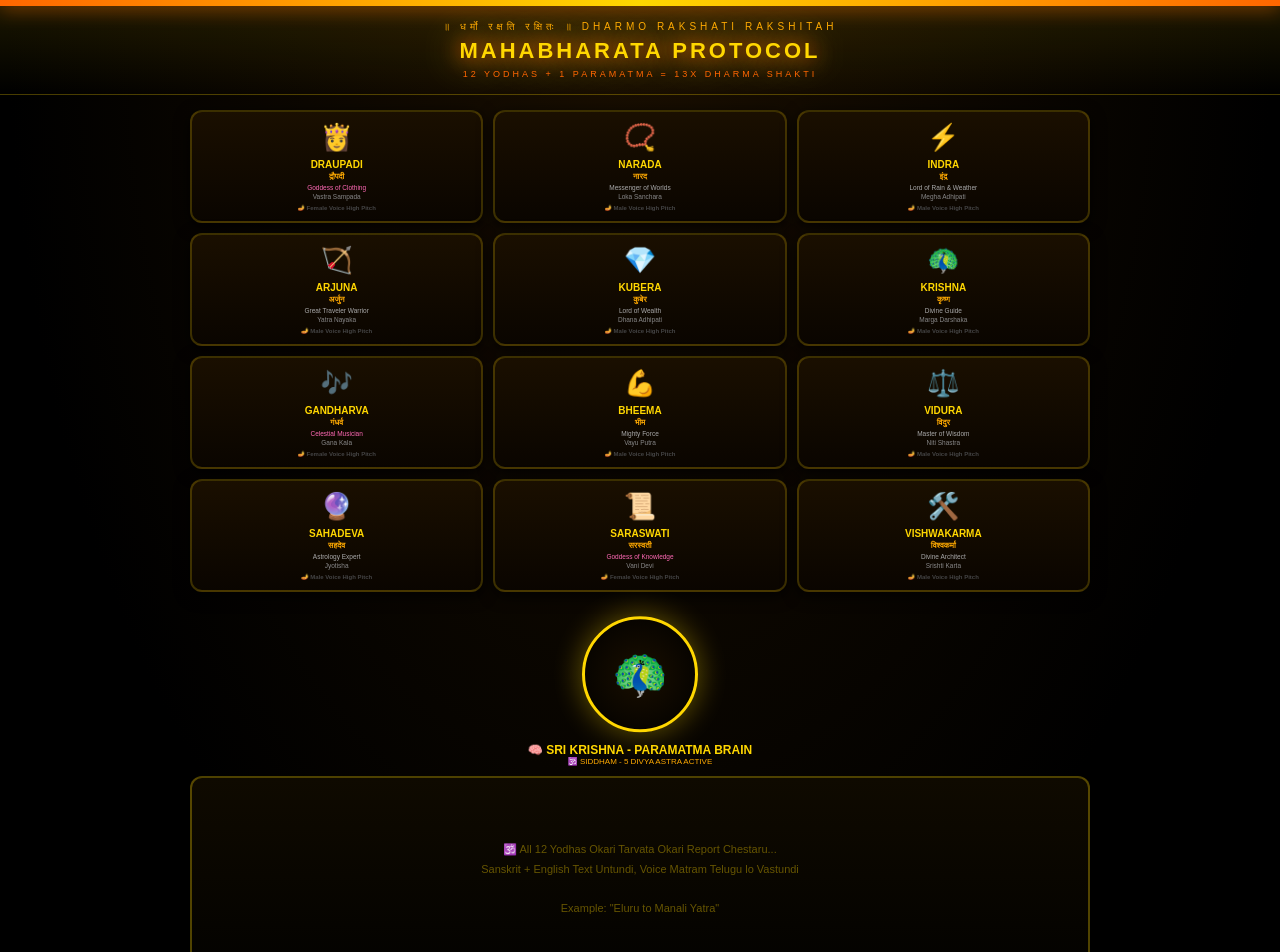
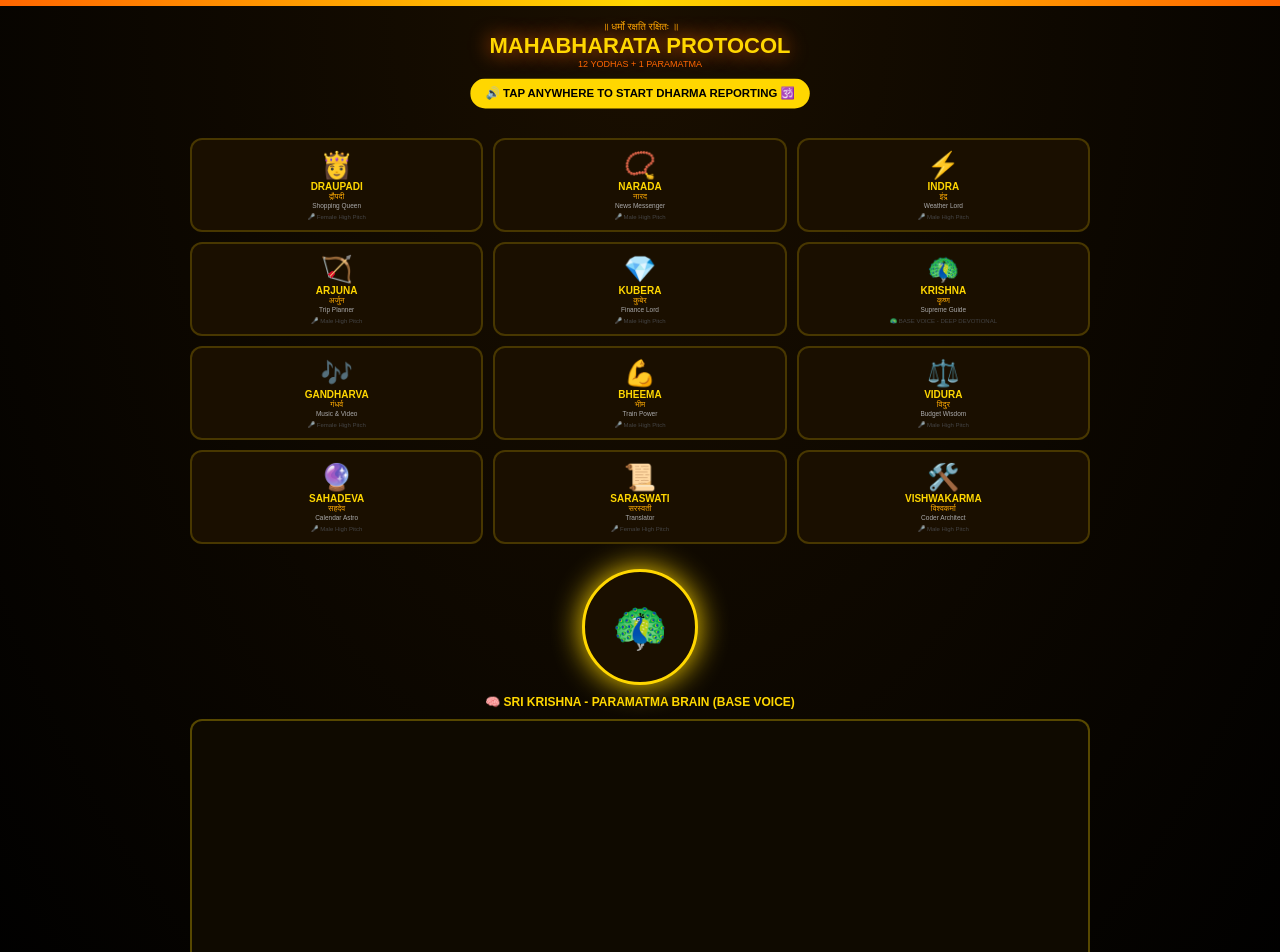
Before and after one commit to Narasimha-cyber/AvenJarvis, a Next.js app: page / in a window 1280 px wide. Shown: the top 952 px of the page. Built offline with nearby package versions, Linux system fonts and the light colour scheme.

Commit message:
Refactor page.js with agent updates and voice handling

```diff
--- a/app/page.js
+++ b/app/page.js
@@ -1,19 +1,19 @@
 "use client";
-import { useState, useEffect } from "react";
+import { useState, useEffect, useRef } from "react";
 
 const AGENTS = [
-  { id: 1, name: "SHOPPING", char: "DRAUPADI", icon: "👸", gender: "female", role: "Vastra Sampada", color: "#ff1493", sanskrit: "द्रौपदी", eng: "Goddess of Clothing", tel: "Vastra Devatha Draupadi" },
-  { id: 2, name: "NEWS", char: "NARADA", icon: "📿", gender: "male", role: "Loka Sanchara", color: "#ffaa00", sanskrit: "नारद", eng: "Messenger of Worlds", tel: "Loka Sanchari Narada Maharshi" },
-  { id: 3, name: "WEATHER", char: "INDRA", icon: "⚡", gender: "male", role: "Megha Adhipati", color: "#00d4ff", sanskrit: "इंद्र", eng: "Lord of Rain & Weather", tel: "Varsha Devudu Indra" },
-  { id: 4, name: "TRIP", char: "ARJUNA", icon: "🏹", gender: "male", role: "Yatra Nayaka", color: "#ffffff", sanskrit: "अर्जुन", eng: "Great Traveler Warrior", tel: "Maha Yatri Arjuna" },
-  { id: 5, name: "FINANCE", char: "KUBERA", icon: "💎", gender: "male", role: "Dhana Adhipati", color: "#ffd700", sanskrit: "कुबेर", eng: "Lord of Wealth", tel: "Dhana Devudu Kubera" },
-  { id: 6, name: "MAPS", char: "KRISHNA", icon: "🦚", gender: "male", role: "Marga Darshaka", color: "#0080ff", sanskrit: "कृष्ण", eng: "Divine Guide", tel: "Marga Darshi Sri Krishna" },
-  { id: 7, name: "YOUTUBE", char: "GANDHARVA", icon: "🎶", gender: "female", role: "Gana Kala", color: "#ff00ff", sanskrit: "गंधर्व", eng: "Celestial Musician", tel: "Gana Kala Gandharva Devi" },
-  { id: 8, name: "TRAIN", char: "BHEEMA", icon: "💪", gender: "male", role: "Vayu Putra", color: "#ff4500", sanskrit: "भीम", eng: "Mighty Force", tel: "Bala Shali Bheema" },
-  { id: 9, name: "BUDGET", char: "VIDURA", icon: "⚖️", gender: "male", role: "Niti Shastra", color: "#00ff88", sanskrit: "विदुर", eng: "Master of Wisdom", tel: "Niti Shastri Vidura" },
-  { id: 10, name: "CALENDAR", char: "SAHADEVA", icon: "🔮", gender: "male", role: "Jyotisha", color: "#aa00ff", sanskrit: "सहदेव", eng: "Astrology Expert", tel: "Jyotisha Shastri Sahadeva" },
-  { id: 11, name: "TRANSLATE", char: "SARASWATI", icon: "📜", gender: "female", role: "Vani Devi", color: "#fffacd", sanskrit: "सरस्वती", eng: "Goddess of Knowledge", tel: "Vani Devi Saraswati" },
-  { id: 12, name: "CODE", char: "VISHWAKARMA", icon: "🛠️", gender: "male", role: "Srishti Karta", color: "#ff6600", sanskrit: "विश्वकर्मा", eng: "Divine Architect", tel: "Srishti Karta Vishwakarma" },
+  { id: 1, name: "SHOPPING", char: "DRAUPADI", icon: "👸", gender: "female", tel: "Vastra Devatha Draupadi garu", sanskrit: "द्रौपदी", eng: "Shopping Queen" },
+  { id: 2, name: "NEWS", char: "NARADA", icon: "📿", gender: "male", tel: "Loka Sanchari Narada Maharshi garu", sanskrit: "नारद", eng: "News Messenger" },
+  { id: 3, name: "WEATHER", char: "INDRA", icon: "⚡", gender: "male", tel: "Varsha Devudu Indra garu", sanskrit: "इंद्र", eng: "Weather Lord" },
+  { id: 4, name: "TRIP", char: "ARJUNA", icon: "🏹", gender: "male", tel: "Maha Yatri Arjuna garu", sanskrit: "अर्जुन", eng: "Trip Planner" },
+  { id: 5, name: "FINANCE", char: "KUBERA", icon: "💎", gender: "male", tel: "Dhana Devudu Kubera garu", sanskrit: "कुबेर", eng: "Finance Lord" },
+  { id: 6, name: "MAPS", char: "KRISHNA", icon: "🦚", gender: "male", tel: "Marga Darshi Sri Krishna garu", sanskrit: "कृष्ण", eng: "Supreme Guide", isKrishna: true },
+  { id: 7, name: "YOUTUBE", char: "GANDHARVA", icon: "🎶", gender: "female", tel: "Gana Kala Gandharva Devi garu", sanskrit: "गंधर्व", eng: "Music & Video" },
+  { id: 8, name: "TRAIN", char: "BHEEMA", icon: "💪", gender: "male", tel: "Bala Shali Bheema garu", sanskrit: "भीम", eng: "Train Power" },
+  { id: 9, name: "BUDGET", char: "VIDURA", icon: "⚖️", gender: "male", tel: "Niti Shastri Vidura garu", sanskrit: "विदुर", eng: "Budget Wisdom" },
+  { id: 10, name: "CALENDAR", char: "SAHADEVA", icon: "🔮", gender: "male", tel: "Jyotisha Sahadeva garu", sanskrit: "सहदेव", eng: "Calendar Astro" },
+  { id: 11, name: "TRANSLATE", char: "SARASWATI", icon: "📜", gender: "female", tel: "Vani Devi Saraswati garu", sanskrit: "सरस्वती", eng: "Translator" },
+  { id: 12, name: "CODE", char: "VISHWAKARMA", icon: "🛠️", gender: "male", tel: "Srishti Karta Vishwakarma garu", sanskrit: "विश्वकर्मा", eng: "Coder Architect" },
 ];
 
 export default function Home() {
@@ -22,169 +22,153 @@ export default function Home() {
   const [activeAgent, setActiveAgent] = useState(null);
   const [brainActive, setBrainActive] = useState(false);
   const [voices, setVoices] = useState([]);
-  const [introDone, setIntroDone] = useState(false);
+  const [started, setStarted] = useState(false);
+  const startedRef = useRef(false);
 
   useEffect(() => {
-    const loadVoices = () => setVoices(window.speechSynthesis.getVoices());
-    loadVoices();
-    window.speechSynthesis.onvoiceschanged = loadVoices;
+    const load = () => setVoices(window.speechSynthesis.getVoices());
+    load();
+    window.speechSynthesis.onvoiceschanged = load;
+    // Force load on click anywhere if blocked
+    const unlock = () => { window.speechSynthesis.getVoices(); };
+    window.addEventListener("click", unlock, { once: true });
+    return () => window.removeEventListener("click", unlock);
   }, []);
 
-  // TELUGU VOICE - ONE AFTER ONE (No Overlap)
-  const speakTelugu = (text, gender) => {
+  const speak = (text, gender, isKrishna = false) => {
     return new Promise((resolve) => {
       if (!('speechSynthesis' in window)) { resolve(); return; }
       window.speechSynthesis.cancel();
-      const utter = new SpeechSynthesisUtterance(text);
+      const u = new SpeechSynthesisUtterance(text);
 
-      // Try to find Telugu voice
-      let telVoice = voices.find(v => v.lang.includes("te") || v.lang.includes("te-IN"));
-      let femaleVoice = voices.find(v => v.name.toLowerCase().includes("female") || v.name.includes("Zira") || v.name.includes("Google") && v.name.includes("Telugu"));
-      let maleVoice = voices.find(v => v.name.toLowerCase().includes("male") || v.name.includes("David"));
-
-      if (telVoice) utter.voice = telVoice;
-      else if (gender === "female" && femaleVoice) utter.voice = femaleVoice;
-      else if (maleVoice) utter.voice = maleVoice;
-
-      utter.lang = telVoice? "te-IN" : "te-IN"; // Force Telugu
-      utter.volume = 1.0;
-      utter.rate = 0.9; // Slow for Telugu clarity
-      utter.pitch = gender === "female"? 1.6 : 1.1; // High pitch as you asked
-
-      utter.onend = () => { setTimeout(resolve, 400); }; // Gap after each
-      utter.onerror = () => resolve();
-
-      window.speechSynthesis.speak(utter);
+      // VOICE SELECTION - FIXED
+      let v = null;
+      if (isKrishna) {
+        v = voices.find(x => x.name.includes("Microsoft") && x.name.includes("David")) || voices.find(x => x.lang.includes("en-US") && x.name.toLowerCase().includes("male")) || voices[0];
+        u.pitch = 0.8; u.rate = 0.85; // Deep devotional for Krishna
+      } else if (gender === "female") {
+        v = voices.find(x => x.name.includes("Zira") || x.name.includes("Samantha") || x.lang.includes("te-IN") && x.name.toLowerCase().includes("female")) || voices.find(x => x.lang.includes("en-IN") && x.name.toLowerCase().includes("female")) || null;
+        u.pitch = 1.6; u.rate = 0.95; // High pitch female
+      } else {
+        v = voices.find(x => x.name.includes("David") || x.lang.includes("en-IN") && x.name.toLowerCase().includes("male")) || voices[0];
+        u.pitch = 1.1; u.rate = 0.95; // High pitch male
+      }
+      if (v) u.voice = v;
+      u.lang = voices.find(x => x.lang.includes("te-IN"))? "te-IN" : "en-IN";
+      u.volume = 1.0;
+      u.onend = () => setTimeout(resolve, 600);
+      u.onerror = () => resolve();
+      window.speechSynthesis.speak(u);
     });
   };
 
-  // SEQUENTIAL REPORTING - ONE COMPLETE THEN NEXT
+  // AUTO REPORT - FIXED WITH USER INTERACTION FALLBACK
   useEffect(() => {
-    if (introDone || voices.length === 0) return;
+    if (startedRef.current || voices.length === 0) return;
 
-    const startSequence = async () => {
-      await speakTelugu("Dharmo Rakshati Rakshitah. Pannendu mandi Maha Yodhulu siddham ayyaru Prabhu.", "male");
+    const run = async () => {
+      if (startedRef.current) return;
+      startedRef.current = true;
+      setStarted(true);
+
+      await speak("Dharmo Rakshati Rakshitah. Pannendu mandi Maha Yodhulu siddam ayyaru Prabhu.", "male", false);
 
       for (let i = 0; i < AGENTS.length; i++) {
         const ag = AGENTS[i];
         setActiveAgent(ag.id);
         setBrainActive(false);
-        // TELUGU VOICE FULL
-        await speakTelugu(`${ag.tel} garu, ${ag.role} agent, Seva ku siddham.`, ag.gender);
+        await speak(`${ag.tel} seva ku siddam. ${ag.sanskrit}.`, ag.gender, ag.isKrishna || false);
       }
 
       setActiveAgent(null);
       setBrainActive(true);
-      await speakTelugu("Nenu Sri Krishna ni, Partha Sarathi. Antha siddham ayyindi. Mee aagya kosam eduru choosthunnanu.", "male");
+      await speak("Nenu Sri Krishna ni, Partha Sarathi. Nenu meeku margam chupisthanu. Mee aagya kosam eduru choosthunanu. Bhakthi tho adagandi.", "male", true);
       setBrainActive(false);
-      setIntroDone(true);
     };
 
-    const timer = setTimeout(startSequence, 1200);
-    return () => clearTimeout(timer);
-  }, [voices, introDone]);
+    // Try auto after 1.5 sec
+    const t = setTimeout(run, 1500);
+    return () => clearTimeout(t);
+  }, [voices]);
+
+  // Manual start if auto blocked by browser
+  const manualStart = async () => {
+    if (started) return;
+    if (startedRef.current) return;
+    startedRef.current = true;
+    setStarted(true);
+    await speak("Dharmo Rakshati Rakshitah. Pannendu mandi siddam.", "male", false);
+    for (let ag of AGENTS) {
+      setActiveAgent(ag.id);
+      await speak(`${ag.tel} seva ku siddam.`, ag.gender, ag.isKrishna||false);
+    }
+    setActiveAgent(null);
+    setBrainActive(true);
+    await speak("Nenu Sri Krishna ni. Mee aagya cheppandi.", "male", true);
+    setBrainActive(false);
+  };
 
   const send = async () => {
     if (!msg) return;
     const userMsg = msg;
-    setChat(prev => [...prev, { role: "user", text: userMsg }]);
+    setChat(p => [...p, { role: "user", text: userMsg }]);
     setMsg("");
     setBrainActive(true);
-    await speakTelugu("Aagya Prabhu, alochistunnanu...", "male");
-
-    const lower = userMsg.toLowerCase();
-    if (lower.includes("buy")) setActiveAgent(1);
-    else if (lower.includes("news")) setActiveAgent(2);
-    else if (lower.includes("weather")) setActiveAgent(3);
-    else if (lower.includes("trip") || lower.includes("eluru") || lower.includes("manali")) setActiveAgent(4);
-    else if (lower.includes("finance")) setActiveAgent(5);
-    else if (lower.includes("map")) setActiveAgent(6);
-    else if (lower.includes("youtube")) setActiveAgent(7);
-    else if (lower.includes("train")) setActiveAgent(8);
-    else if (lower.includes("budget")) setActiveAgent(9);
-    else if (lower.includes("calendar")) setActiveAgent(10);
-    else if (lower.includes("translate")) setActiveAgent(11);
-    else setActiveAgent(12);
+    await speak("Aagya Prabhu, alochistunnanu, koncham aagandi.", "male", true);
 
     try {
-      const res = await fetch("/api/avengers", { method: "POST", body: JSON.stringify({ message: userMsg }) });
+      const res = await fetch("/api/avengers", { method: "POST", headers: { "Content-Type": "application/json" }, body: JSON.stringify({ message: userMsg }) });
       const data = await res.json();
-      setChat(prev => [...prev, { role: "jarvis", text: data.reply, agent: data.agent }]);
+      setChat(p => [...p, { role: "jarvis", text: data.reply, agent: data.agent }]);
       setBrainActive(false);
-      setActiveAgent(null);
-
-      // Speak response in Telugu
-      const clean = data.reply.replace(/[*#_🕉️📿⚡🏹💎🦚🎶💪⚖️🔮📜🛠️💰👸]/g, "").slice(0, 300);
-      await speakTelugu(clean + " Sarvam Krishnarpanam.", "male");
-
+      const clean = data.reply.replace(/[*#]/g, "").slice(0, 400);
+      await speak(clean, "male", true);
     } catch (e) {
-      setChat(prev => [...prev, { role: "jarvis", text: "Kshaminchandi Prabhu, koncham aatankam... Malli prayatninchandi.", agent: "ERROR" }]);
+      setChat(p => [...p, { role: "jarvis", text: "Error Prabhu: " + e.message, agent: "ERROR" }]);
       setBrainActive(false);
     }
   };
 
   return (
-    <div style={{ background: "radial-gradient(ellipse at top, #1a0f00 0%, #000000 70%)", minHeight: "100vh", color: "#ffd700", fontFamily: "sans-serif", padding: "0" }}>
-      <div style={{ height: "6px", background: "linear-gradient(90deg, #ff6600, #ffd700, #ff6600)", boxShadow: "0 0 20px #ff6600" }}></div>
-
-      <div style={{ textAlign: "center", padding: "15px 10px", background: "linear-gradient(180deg, rgba(255,215,0,0.1), transparent)", borderBottom: "1px solid rgba(255,215,0,0.2)" }}>
-        <div style={{ fontSize: "10px", letterSpacing: "4px", color: "#ffaa00" }}>॥ धर्मो रक्षति रक्षितः ॥ DHARMO RAKSHATI RAKSHITAH</div>
-        <div style={{ fontSize: "22px", fontWeight: "900", color: "#ffd700", textShadow: "0 0 20px #ff6600, 0 0 40px #ffd700", margin: "5px 0", letterSpacing: "3px" }}>MAHABHARATA PROTOCOL</div>
-        <div style={{ fontSize: "9px", letterSpacing: "3px", color: "#ff6600" }}>12 YODHAS + 1 PARAMATMA = 13X DHARMA SHAKTI</div>
+    <div onClick={manualStart} style={{ background: "radial-gradient(ellipse at top, #1a0f00 0%, #000)", minHeight: "100vh", color: "#ffd700", fontFamily: "sans-serif" }}>
+      <div style={{ height: "6px", background: "linear-gradient(90deg, #ff6600, #ffd700, #ff6600)" }}></div>
+      <div style={{ textAlign: "center", padding: "15px" }}>
+        <div style={{ fontSize: "10px", color: "#ffaa00" }}>॥ धर्मो रक्षति रक्षितः ॥</div>
+        <div style={{ fontSize: "22px", fontWeight: "900", textShadow: "0 0 20px #ff6600" }}>MAHABHARATA PROTOCOL</div>
+        <div style={{ fontSize: "9px", color: "#ff6600" }}>12 YODHAS + 1 PARAMATMA</div>
+        {!started && <div style={{ marginTop: "10px", background: "#ffd700", color: "#000", padding: "8px 15px", borderRadius: "20px", fontSize: "11px", fontWeight: "900", display: "inline-block", animation: "pulse 1s infinite" }}>🔊 TAP ANYWHERE TO START DHARMA REPORTING 🕉️</div>}
       </div>
 
       <div style={{ display: "grid", gridTemplateColumns: "repeat(3, 1fr)", gap: "10px", padding: "15px", maxWidth: "900px", margin: "0 auto" }}>
         {AGENTS.map(a => (
-          <div key={a.id}
-            onClick={async () => { setActiveAgent(a.id); await speakTelugu(`${a.tel} garu siddham ga unnaru. Sanskrit lo ${a.sanskrit}. English lo ${a.eng}`, a.gender); setActiveAgent(null); }}
-            style={{
-            border: `2px solid ${activeAgent===a.id? a.color : "rgba(255,215,0,0.2)"}`,
-            background: activeAgent===a.id? `radial-gradient(circle, ${a.color}33, #1a0f00)` : "linear-gradient(180deg, #1a0f00, #0a0500)",
-            padding: "10px 5px", textAlign: "center", borderRadius: "12px",
-            boxShadow: activeAgent===a.id? `0 0 30px ${a.color}` : "0 4px 15px rgba(0,0,0,0.8)",
-            transform: activeAgent===a.id? "scale(1.05)" : "scale(1)",
-            transition: "all 0.3s ease", cursor: "pointer"
-          }}>
+          <div key={a.id} style={{ border: `2px solid ${activeAgent===a.id? "#ffd700" : "rgba(255,215,0,0.2)"}`, background: activeAgent===a.id? "#332200" : "#1a0f00", padding: "10px 5px", textAlign: "center", borderRadius: "12px", transform: activeAgent===a.id? "scale(1.05)" : "scale(1)", transition: "0.3s" }}>
             <div style={{ fontSize: "26px" }}>{a.icon}</div>
-            <div style={{ fontSize: "10px", fontWeight: "900", marginTop: "6px", color: activeAgent===a.id? a.color : "#ffd700" }}>{a.char}</div>
-            <div style={{ fontSize: "8px", color: "#ffaa00", marginTop: "2px", fontWeight: "bold" }}>{a.sanskrit}</div>
-            <div style={{ fontSize: "6.5px", color: a.gender==="female"? "#ff69b4" : "#aaa", marginTop: "2px" }}>{a.eng}</div>
-            <div style={{ fontSize: "6.5px", color: "#888", marginTop: "2px" }}>{a.role}</div>
-            <div style={{ fontSize: "6px", color: activeAgent===a.id? a.color : "#444", marginTop: "4px", fontWeight: "bold" }}>{activeAgent===a.id? "🔔 MATLADUTHUNNARU..." : `🪔 ${a.gender==="female"? "Female Voice" : "Male Voice"} High Pitch`}</div>
+            <div style={{ fontSize: "10px", fontWeight: "900" }}>{a.char}</div>
+            <div style={{ fontSize: "8px", color: "#ffaa00" }}>{a.sanskrit}</div>
+            <div style={{ fontSize: "6.5px", color: "#aaa" }}>{a.eng}</div>
+            <div style={{ fontSize: "6px", marginTop: "4px", color: activeAgent===a.id? "#00ff88" : "#444" }}>{activeAgent===a.id? "🔔 CHEPTHUNNARU..." : a.isKrishna? "🦚 BASE VOICE - DEEP DEVOTIONAL" : a.gender==="female"? "🎤 Female High Pitch" : "🎤 Male High Pitch"}</div>
           </div>
         ))}
       </div>
 
       <div style={{ display: "flex", flexDirection: "column", alignItems: "center", margin: "10px 0" }}>
-        <div style={{ width: "110px", height: "110px", borderRadius: "50%", background: brainActive? "radial-gradient(circle, #0080ff, #001a33)" : "radial-gradient(circle, #1a0f00, #000)", border: `3px solid ${brainActive? "#00d4ff" : "#ffd700"}`, display: "flex", alignItems: "center", justifyContent: "center", boxShadow: brainActive? "0 0 50px #00d4ff" : "0 0 30px rgba(255,215,0,0.4)", animation: brainActive? "chakra 1.5s linear infinite" : "float 3s ease-in-out infinite" }}>
+        <div style={{ width: "110px", height: "110px", borderRadius: "50%", background: brainActive? "#001a33" : "#1a0f00", border: `3px solid ${brainActive? "#00d4ff" : "#ffd700"}`, display: "flex", alignItems: "center", justifyContent: "center", boxShadow: brainActive? "0 0 50px #00d4ff" : "0 0 30px #ffd700" }}>
           <span style={{ fontSize: "45px" }}>🦚</span>
         </div>
-        <div style={{ marginTop: "10px", textAlign: "center" }}>
-          <div style={{ fontSize: "12px", fontWeight: "900", color: brainActive? "#00d4ff" : "#ffd700" }}>🧠 SRI KRISHNA - PARAMATMA BRAIN</div>
-          <div style={{ fontSize: "8px", color: "#ffaa00" }}>{brainActive? "🌀 Alocistunnanu..." : "🕉️ SIDDHAM - 5 DIVYA ASTRA ACTIVE"}</div>
-        </div>
+        <div style={{ marginTop: "10px", fontSize: "12px", fontWeight: "900", color: brainActive? "#00d4ff" : "#ffd700" }}>🧠 SRI KRISHNA - PARAMATMA BRAIN (BASE VOICE)</div>
       </div>
 
       <div style={{ maxWidth: "900px", margin: "0 auto", padding: "0 12px" }}>
-        <div style={{ minHeight: "220px", maxHeight: "380px", overflowY: "auto", border: "2px solid rgba(255,215,0,0.3)", borderRadius: "12px", background: "linear-gradient(180deg, #0f0a00, #000)", padding: "12px" }}>
-          {chat.length===0 && <div style={{ color: "#665500", fontSize: "11px", textAlign: "center", marginTop: "50px", lineHeight: "1.8" }}>🕉️ All 12 Yodhas Okari Tarvata Okari Report Chestaru...<br/>Sanskrit + English Text Untundi, Voice Matram Telugu lo Vastundi<br/><br/>Example: "Eluru to Manali Yatra"</div>}
-          {chat.map((c,i)=>(
-            <div key={i} style={{ margin: "12px 0", padding: "12px", background: c.role==="user"? "#1a1200" : "#001a33", borderLeft: `4px solid ${c.role==="user"? "#ffaa00" : "#00d4ff"}`, borderRadius: "0 8px 8px 0", fontSize: "12.5px", whiteSpace: "pre-wrap", color: c.role==="user"? "#ffcc66" : "#aaddff" }}>
-              <b style={{ fontSize: "9px", color: c.role==="user"? "#ffaa00" : "#00d4ff" }}>{c.role==="user"? "YOU" : c.agent}:</b><br/>{c.text}
-            </div>
-          ))}
+        <div style={{ minHeight: "220px", maxHeight: "380px", overflowY: "auto", border: "2px solid rgba(255,215,0,0.3)", borderRadius: "12px", background: "#0f0a00", padding: "12px" }}>
+          {chat.map((c,i)=><div key={i} style={{ margin: "12px 0", padding: "12px", background: c.role==="user"? "#1a1200" : "#001a33", borderLeft: `4px solid ${c.role==="user"? "#ffaa00" : "#00d4ff"}`, borderRadius: "0 8px 8px 0", fontSize: "12.5px", whiteSpace: "pre-wrap" }}><b style={{ fontSize: "9px" }}>{c.agent}:</b><br/>{c.text}</div>)}
         </div>
       </div>
 
       <div style={{ maxWidth: "900px", margin: "15px auto", padding: "0 12px", display: "flex", gap: "8px" }}>
         <input value={msg} onChange={e=>setMsg(e.target.value)} onKeyDown={e=>e.key==="Enter" && send()} placeholder="🕉️ Aagya ivvandi Prabhu..." style={{ flex: 1, background: "#1a1200", border: "2px solid rgba(255,215,0,0.3)", color: "#ffd700", padding: "14px", borderRadius: "10px", outline: "none" }} />
-        <button onClick={send} style={{ background: "linear-gradient(180deg, #ffd700, #ffaa00)", color: "#000", border: "none", padding: "0 22px", borderRadius: "10px", fontWeight: "900", cursor: "pointer" }}>YAGYA 🔥</button>
+        <button onClick={send} style={{ background: "#ffd700", color: "#000", border: "none", padding: "0 22px", borderRadius: "10px", fontWeight: "900" }}>YAGYA 🔥</button>
       </div>
-
-      <style>{`
-        @keyframes chakra { 0% { transform: rotate(0deg); } 100% { transform: rotate(360deg); } }
-        @keyframes float { 0%,100% { transform: translateY(0); } 50% { transform: translateY(-5px); } }
-      `}</style>
+      <style>{`@keyframes pulse{0%,100%{transform:scale(1)}50%{transform:scale(1.05)}}`}</style>
     </div>
   );
 }
```
